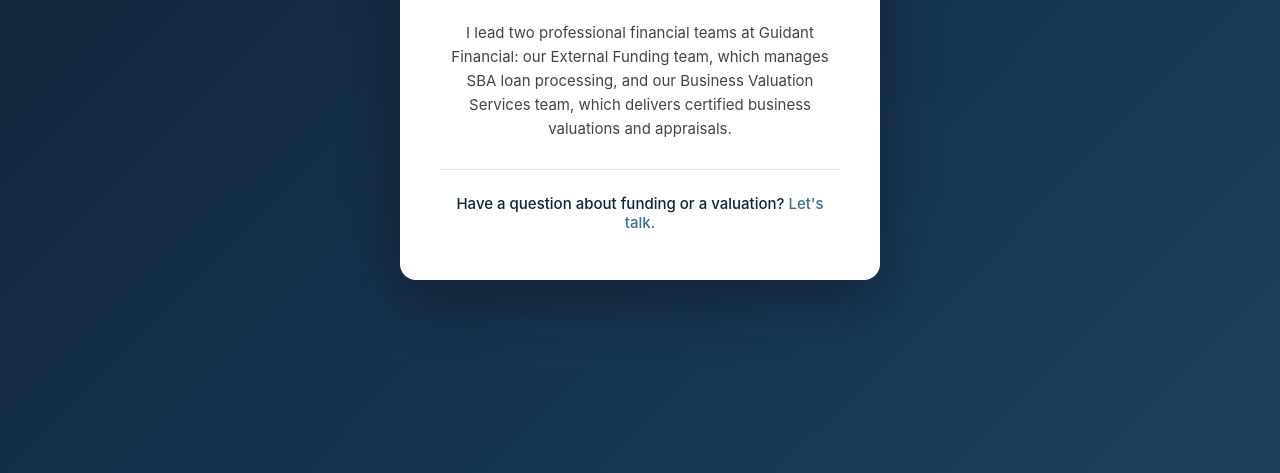
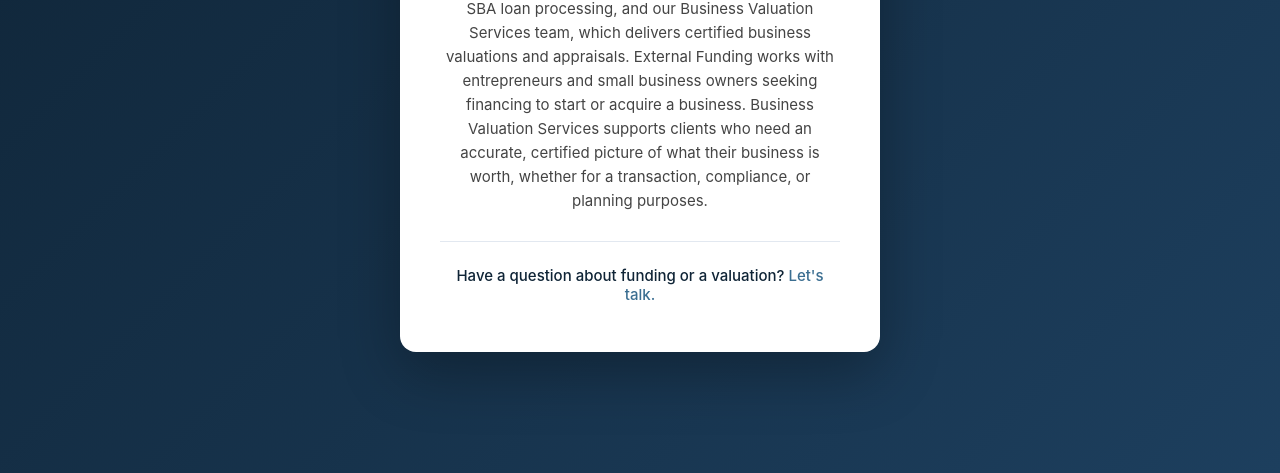
Before and after one commit to gainesvantage/my-first-ship, a plain HTML site: page index.html in a window 1280 px wide. Shown: the part 327-800 px from the top of the page. Drawn offline with Linux system fonts and the light colour scheme.

Commit message:
Update index.html

```diff
--- a/index.html
+++ b/index.html
@@ -63,7 +63,10 @@
     <p class="desc">
       I lead two professional financial teams at Guidant Financial: our External Funding team,
       which manages SBA loan processing, and our Business Valuation Services team, which delivers
-      certified business valuations and appraisals.
+      certified business valuations and appraisals. External Funding works with entrepreneurs and
+      small business owners seeking financing to start or acquire a business. Business Valuation
+      Services supports clients who need an accurate, certified picture of what their business is
+      worth, whether for a transaction, compliance, or planning purposes.
     </p>
     <div class="divider"></div>
     <p class="contact">Have a question about funding or a valuation? <span>Let's talk.</span></p>
```
